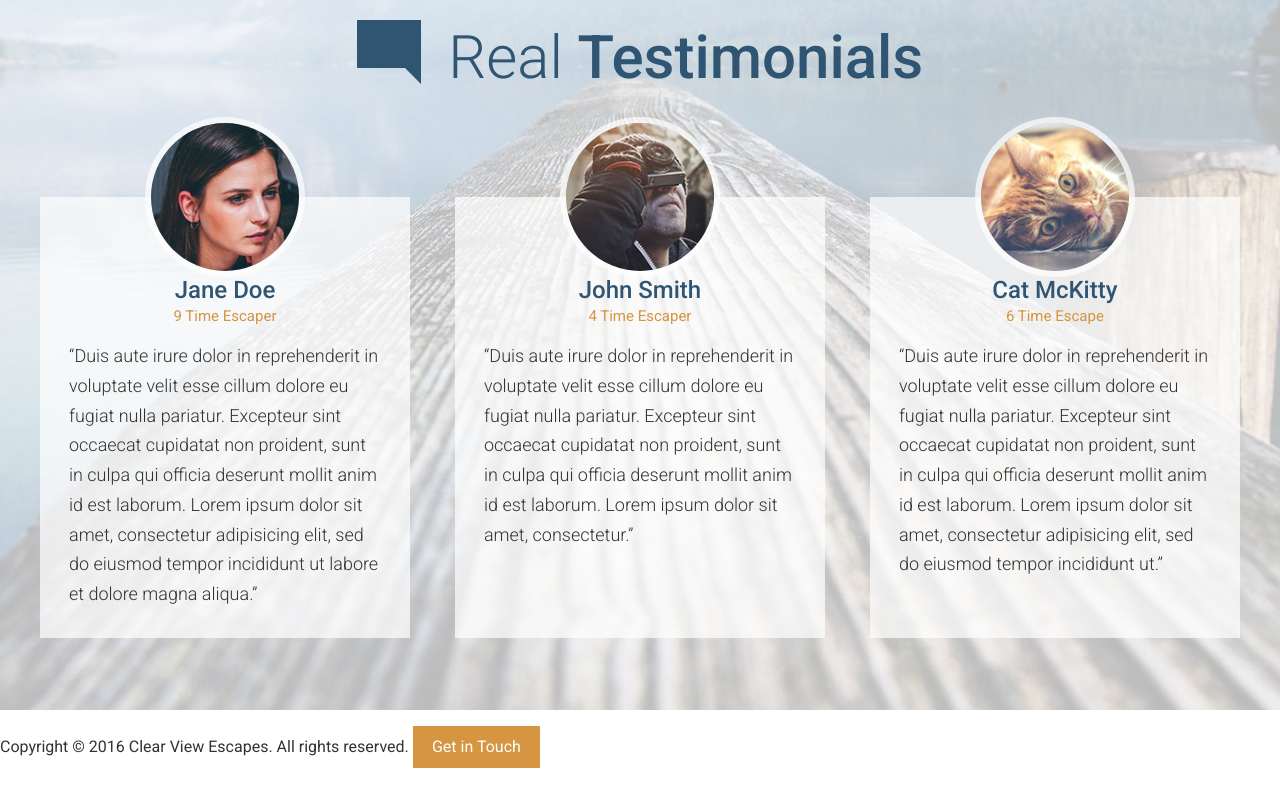
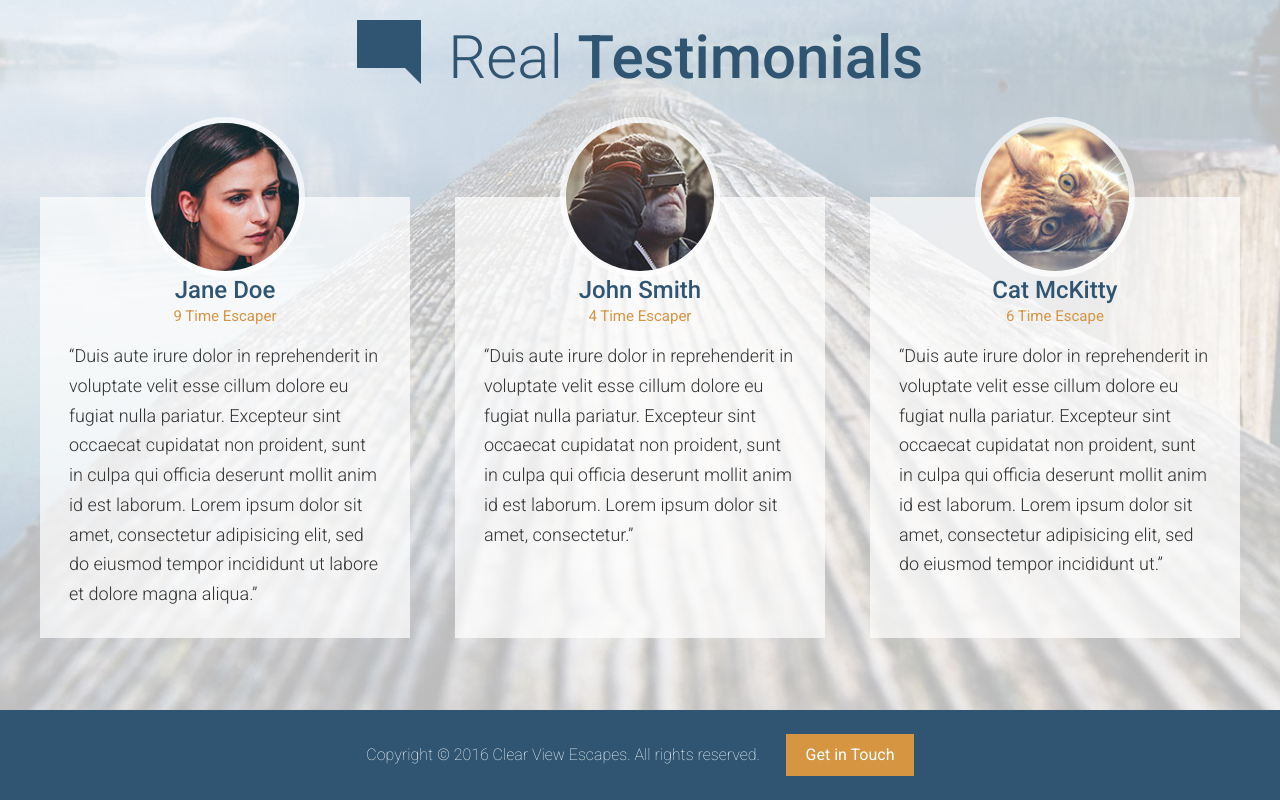
Before and after one commit to arjolb/fake-travel-site, a website: page app/index.html in a window 1280 px wide. Shown: the part 3172-3972 px from the top of the page. Drawn offline with Linux system fonts and the light colour scheme.

Commit message:
Completed styling the footer.

```diff
--- /dev/null
+++ b/app/assets/styles/modules/_site-footer.css
@@ -0,0 +1,16 @@
+.site-footer{
+    background-color: $blueColor;
+    color:#fff;
+    padding: .5rem 0;
+    text-align:center;
+    &_text{
+        display: block;
+        margin-bottom: .8rem;
+        font-weight: 200;
+    @mixin atSmall{
+        display: inline;
+        margin-bottom: 0;
+        margin-right: 1.4rem;
+    }
+    }
+}
--- a/app/assets/styles/styles.css
+++ b/app/assets/styles/styles.css
@@ -13,3 +13,4 @@
 @import 'modules/_feature-item';
 @import 'modules/_testimonials';
 @import 'modules/_sprite';
+@import 'modules/_site-footer';
--- a/app/css/styles.css
+++ b/app/css/styles.css
@@ -885,3 +885,25 @@ a{
         height: 42px;
         background-position: 36.69752421959096% 45.792307692307695%;
     }
+
+.site-footer{
+    background-color: #2f5572;
+    color:#fff;
+    padding: .5rem 0;
+    text-align:center;
+}
+
+.site-footer_text{
+        display: block;
+        margin-bottom: .8rem;
+        font-weight: 200;
+    }
+
+@media (min-width: 530px) {
+
+.site-footer_text{
+        display: inline;
+        margin-bottom: 0;
+        margin-right: 1.4rem
+    }
+    }
--- a/app/index.html
+++ b/app/index.html
@@ -154,8 +154,10 @@
                 </div>
               </div>
 
-              <footer>
-                <p>Copyright &copy; 2016 Clear View Escapes. All rights reserved. <a href="#" class="btn btn-orange">Get in Touch</a></p>
+              <footer class="site-footer">
+                <div class="wrapper">
+                    <p><span class="site-footer_text">Copyright &copy; 2016 Clear View Escapes. All rights reserved.</span> <a href="#" class="btn btn-orange">Get in Touch</a></p>
+                </div>
               </footer>
             </body>
             </html>
```
